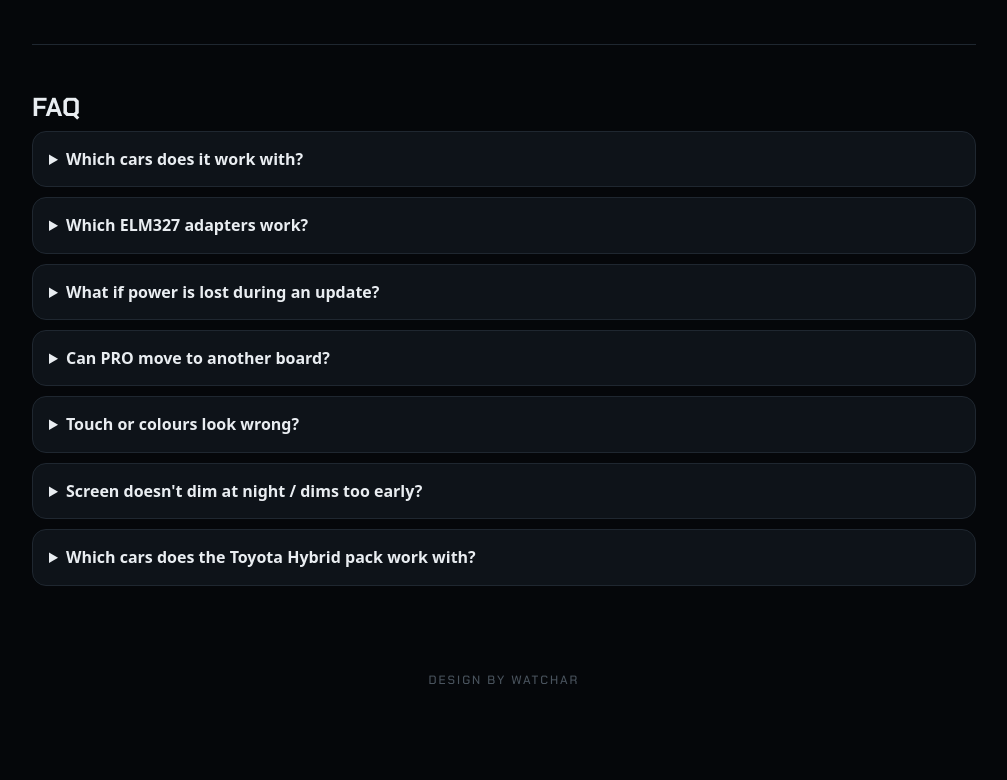
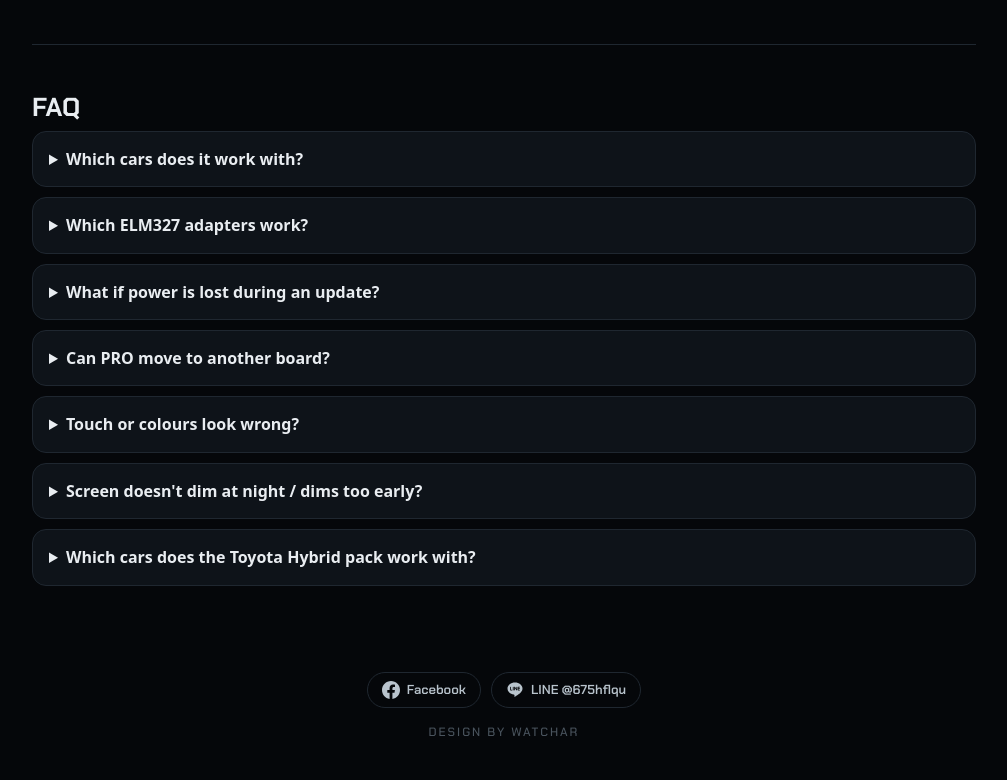
Before and after one commit to i3ackbazoka-dotcom/cyd-obd-gauge, a plain HTML site: page index.html in a window 1280 px wide. Shown: the part 8550-9330 px from the top of the page, without its empty margins (136-1143 px from the left). Before the commit the page ends 9278 px from the top, so only its background shows below. Drawn offline with Linux system fonts and the light colour scheme; no server answers; a web font is replaced by a local one.

Commit message:
web page

```diff
--- a/index.html
+++ b/index.html
@@ -149,6 +149,12 @@ html.tip-closed .tip{display:none}html.tip-closed .tipbtn{display:flex}
 .lightbox{position:fixed;inset:0;background:rgba(0,0,0,.85);display:none;place-items:center;z-index:9;padding:16px}
 .lightbox.on{display:grid}.lightbox img{max-width:min(960px,100%);border-radius:12px;image-rendering:pixelated}
 footer{padding:30px 0 40px;text-align:center;color:#4a545e;font:500 12px "Chakra Petch";letter-spacing:2px}
+footer .social{display:flex;justify-content:center;gap:10px;margin-bottom:16px;letter-spacing:0}
+footer .social a{display:inline-flex;align-items:center;gap:7px;padding:8px 14px;border:1px solid var(--line);border-radius:999px;color:var(--sub);text-decoration:none;font:600 13px "Chakra Petch","IBM Plex Sans Thai",sans-serif;transition:color .15s,border-color .15s}
+footer .social a:hover{color:var(--text);border-color:var(--cyan)}
+footer .social a[aria-label="Facebook"]:hover svg{color:#1877f2}
+footer .social a[aria-label="LINE"]:hover svg{color:#06c755}
+@media (max-width:700px){footer{padding-bottom:90px}}   /* room for the floating coffee button */
 @media (max-width:820px){
   .hero{grid-template-columns:1fr}.hero .screen{margin:0 auto;max-width:340px}h1{font-size:31px}
   .feat{grid-template-columns:1fr}.gallery{grid-template-columns:1fr 1fr}.prods{grid-template-columns:1fr 1fr}.need{grid-template-columns:1fr 1fr}
@@ -577,7 +583,17 @@ footer{padding:30px 0 40px;text-align:center;color:#4a545e;font:500 12px "Chakra
     <p data-l="en">Tested on the Toyota Corolla Cross Hybrid (Thailand) · other Toyota hybrids with the same system should work — send us the model / year on LINE first · units without the pack show no Toyota pages or settings.</p></details>
 </section>
 
-<footer>DESIGN BY WATCHAR</footer>
+<footer>
+  <div class="social">
+    <a href="https://www.facebook.com/watchar.dev" target="_blank" rel="noopener" aria-label="Facebook">
+      <svg width="18" height="18" viewBox="0 0 24 24" aria-hidden="true"><path fill="currentColor" d="M24 12.07C24 5.4 18.63 0 12 0S0 5.4 0 12.07C0 18.1 4.39 23.1 10.13 24v-8.44H7.08v-3.49h3.05V9.41c0-3.02 1.79-4.7 4.53-4.7 1.31 0 2.68.24 2.68.24v2.97h-1.51c-1.49 0-1.96.93-1.96 1.89v2.26h3.33l-.53 3.49h-2.8V24C19.61 23.1 24 18.1 24 12.07z"/></svg>
+      <span>Facebook</span></a>
+    <a href="https://line.me/R/ti/p/@675hflqu" target="_blank" rel="noopener" aria-label="LINE">
+      <svg width="18" height="18" viewBox="0 0 24 24" aria-hidden="true"><path fill="currentColor" d="M12 2C6.48 2 2 5.64 2 10.13c0 4.02 3.56 7.39 8.37 8.03.33.07.77.22.88.5.1.25.07.65.03.9l-.14.86c-.04.25-.2.99.87.54 1.07-.45 5.77-3.4 7.87-5.82C21.33 13.55 22 11.92 22 10.13 22 5.64 17.52 2 12 2zM8.1 12.6H6.11a.53.53 0 0 1-.53-.53V8.1a.53.53 0 1 1 1.06 0v3.44H8.1a.53.53 0 1 1 0 1.06zm2.06-.53a.53.53 0 1 1-1.06 0V8.1a.53.53 0 1 1 1.06 0v3.97zm4.79 0a.53.53 0 0 1-.95.32l-2.03-2.77v2.45a.53.53 0 1 1-1.06 0V8.1a.53.53 0 0 1 .95-.32l2.03 2.77V8.1a.53.53 0 1 1 1.06 0v3.97zm3.22-2.51a.53.53 0 1 1 0 1.06h-1.46v.92h1.46a.53.53 0 1 1 0 1.06h-1.99a.53.53 0 0 1-.53-.53V8.1c0-.29.24-.53.53-.53h1.99a.53.53 0 1 1 0 1.06h-1.46v.93h1.46z"/></svg>
+      <span>LINE @675hflqu</span></a>
+  </div>
+  DESIGN BY WATCHAR
+</footer>
 </div>
 
 <aside class="tip" id="tip" aria-label="PromptPay">
```
